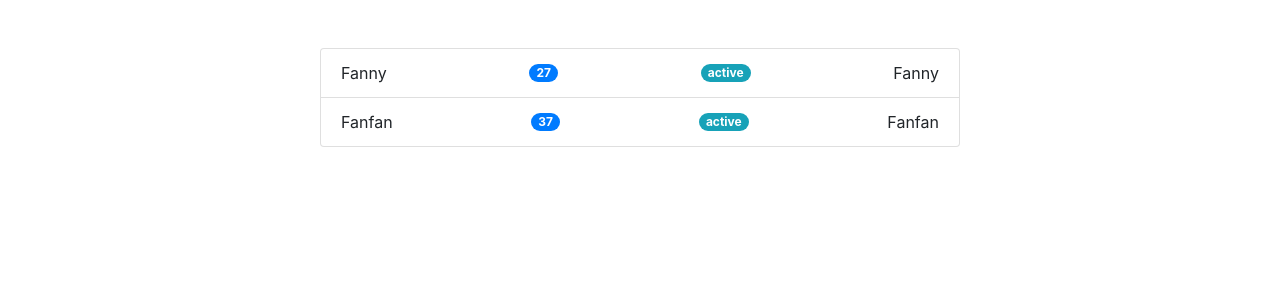
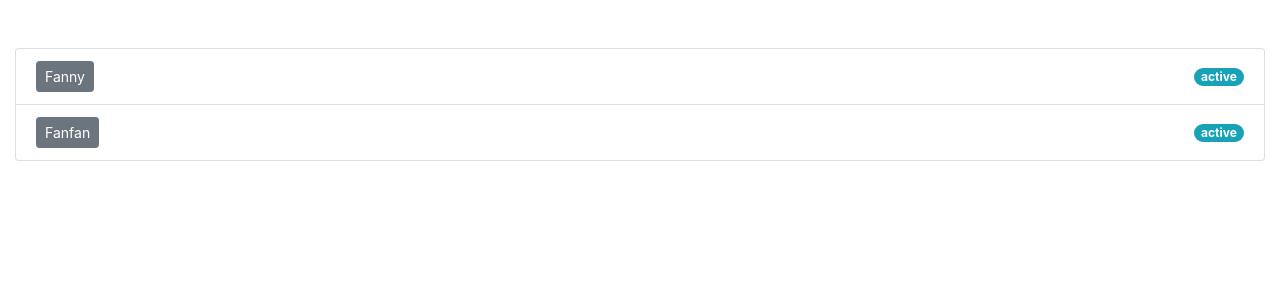
Before and after one commit to francoisnoel62/swissERP, a Django app: page /contacts/ in a window 1280 px wide. Shown: the top 300 px of the page. Run offline with Django 3.2, Linux system fonts and the light colour scheme; data comes from the database, SQL or seed files in the repository.

Commit message:
update bootstrap layout part2

```diff
--- a/contacts/templates/contacts/contacts.html
+++ b/contacts/templates/contacts/contacts.html
@@ -1,14 +1,14 @@
 {% extends 'index/index.html' %}
 
 {% block content %}
-    <div class="row justify-content-center mt-5">
+    <div class="row mx-auto mt-5">
         {% if contacts_list %}
-            <ul class="list-group w-50">
+            <ul class="list-group w-100">
                 {% for contact in contacts_list %}
-                    <li class="list-group-item d-flex justify-content-between align-items-center">{{ contact.name }}
-                        <span class="badge badge-primary badge-pill">{{ contact.age }}</span>
+                    <li class="list-group-item d-flex justify-content-between align-items-center">
+                        <button type="button" class="btn btn-secondary btn-sm">{{ contact.name }}</button>
                         <span class="badge badge-info badge-pill">active</span>
-                        <span>{{ contact.name }}</span>
+
                     </li>
                 {% endfor %}
             </ul>
```
